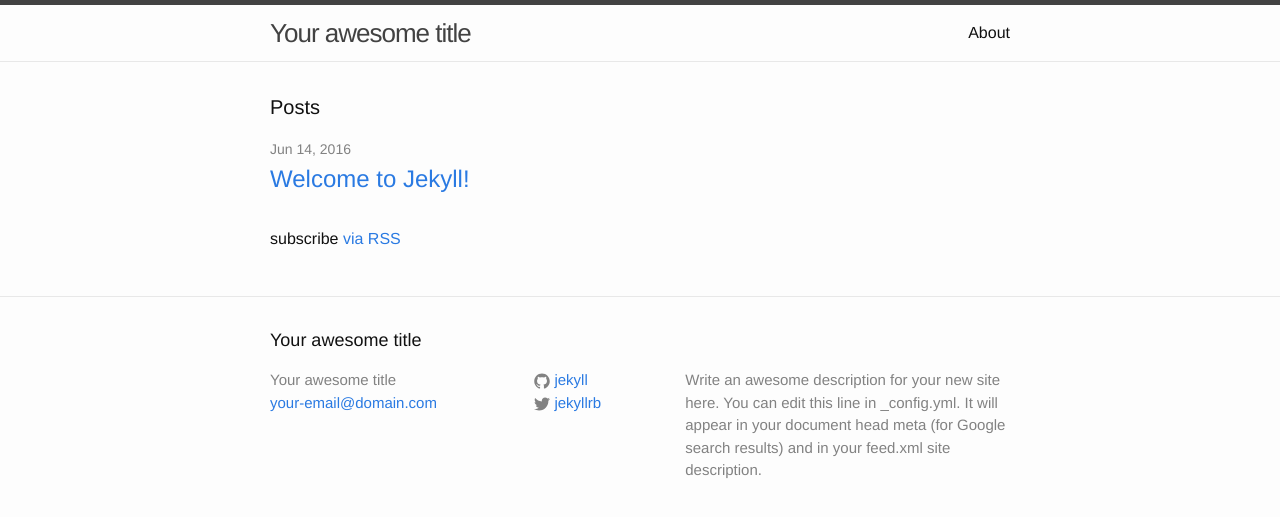
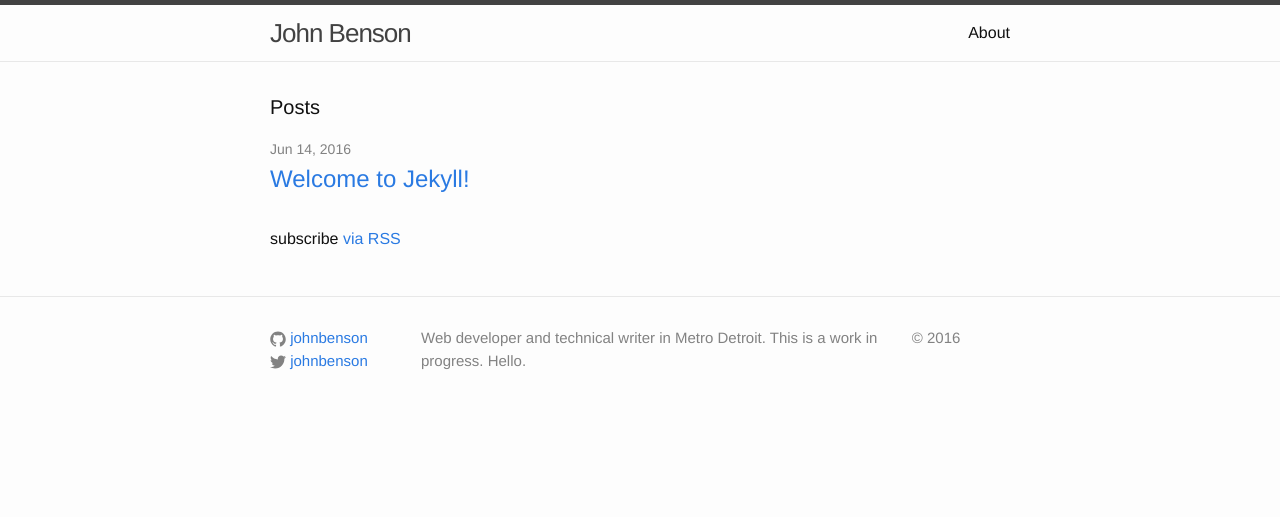
Before and after one commit to johnbenson/johnbenson.github.io, a Jekyll site: the page built from index.html, in a window 1280 px wide. Shown: the top 517 px of the page. Built offline with Jekyll 4.4.1, drawn with Linux system fonts in a browser that asks for light colours.

Commit message:
general config settings

```diff
--- a/_config.yml
+++ b/_config.yml
@@ -6,16 +6,14 @@
 # 'jekyll serve'. If you change this file, please restart the server process.
 
 # Site settings
-title: Your awesome title
-email: your-email@domain.com
-description: > # this means to ignore newlines until "baseurl:"
-  Write an awesome description for your new site here. You can edit this
-  line in _config.yml. It will appear in your document head meta (for
-  Google search results) and in your feed.xml site description.
+title: John Benson
+# email:
+description: Web developer and technical writer in Metro Detroit. This is a work in progress. Hello.
+permalink: /blog/:title/
 baseurl: "" # the subpath of your site, e.g. /blog
-url: "http://yourdomain.com" # the base hostname & protocol for your site
-twitter_username: jekyllrb
-github_username:  jekyll
+url: "http://benson.is" # the base hostname & protocol for your site
+twitter_username: johnbenson
+github_username:  johnbenson
 
 # Build settings
 markdown: kramdown
--- a/_includes/footer.html
+++ b/_includes/footer.html
@@ -2,17 +2,10 @@
 
   <div class="wrapper">
 
-    <h2 class="footer-heading">{{ site.title }}</h2>
+    <!-- <h2 class="footer-heading">{{ site.title }}</h2> -->
 
     <div class="footer-col-wrapper">
       <div class="footer-col footer-col-1">
-        <ul class="contact-list">
-          <li>{{ site.title }}</li>
-          <li><a href="mailto:{{ site.email }}">{{ site.email }}</a></li>
-        </ul>
-      </div>
-
-      <div class="footer-col footer-col-2">
         <ul class="social-media-list">
           {% if site.github_username %}
           <li>
@@ -28,8 +21,16 @@
         </ul>
       </div>
 
+      <div class="footer-col footer-col-2">
+        <p>{{ site.description }}</p>
+      </div>
+
       <div class="footer-col footer-col-3">
-        <p>{{ site.description }}</p>
+        <p>&copy; 2016</p>
+        <ul class="contact-list">
+          <!-- <li>{{ site.title }}</li> -->
+          <li><a href="mailto:{{ site.email }}">{{ site.email }}</a></li>
+        </ul>
       </div>
     </div>
 
--- a/_sass/_layout.scss
+++ b/_sass/_layout.scss
@@ -127,18 +127,18 @@
 }
 
 .footer-col-1 {
-    width: -webkit-calc(35% - (#{$spacing-unit} / 2));
-    width:         calc(35% - (#{$spacing-unit} / 2));
-}
-
-.footer-col-2 {
     width: -webkit-calc(20% - (#{$spacing-unit} / 2));
     width:         calc(20% - (#{$spacing-unit} / 2));
 }
 
+.footer-col-2 {
+    width: -webkit-calc(65% - (#{$spacing-unit} / 2));
+    width:         calc(65% - (#{$spacing-unit} / 2));
+}
+
 .footer-col-3 {
-    width: -webkit-calc(45% - (#{$spacing-unit} / 2));
-    width:         calc(45% - (#{$spacing-unit} / 2));
+    width: -webkit-calc(15% - (#{$spacing-unit} / 2));
+    width:         calc(15% - (#{$spacing-unit} / 2));
 }
 
 @include media-query($on-laptop) {
```
